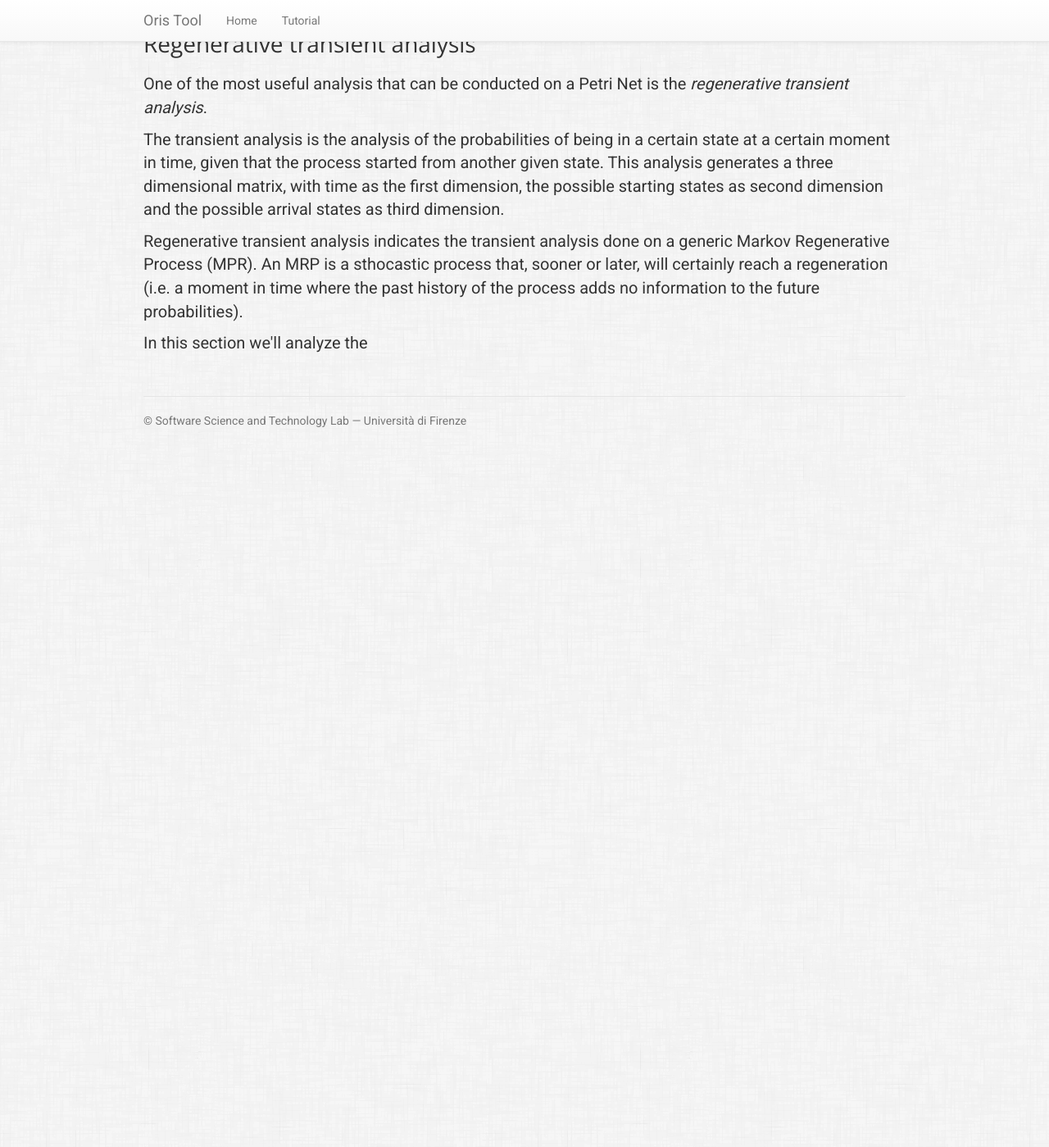
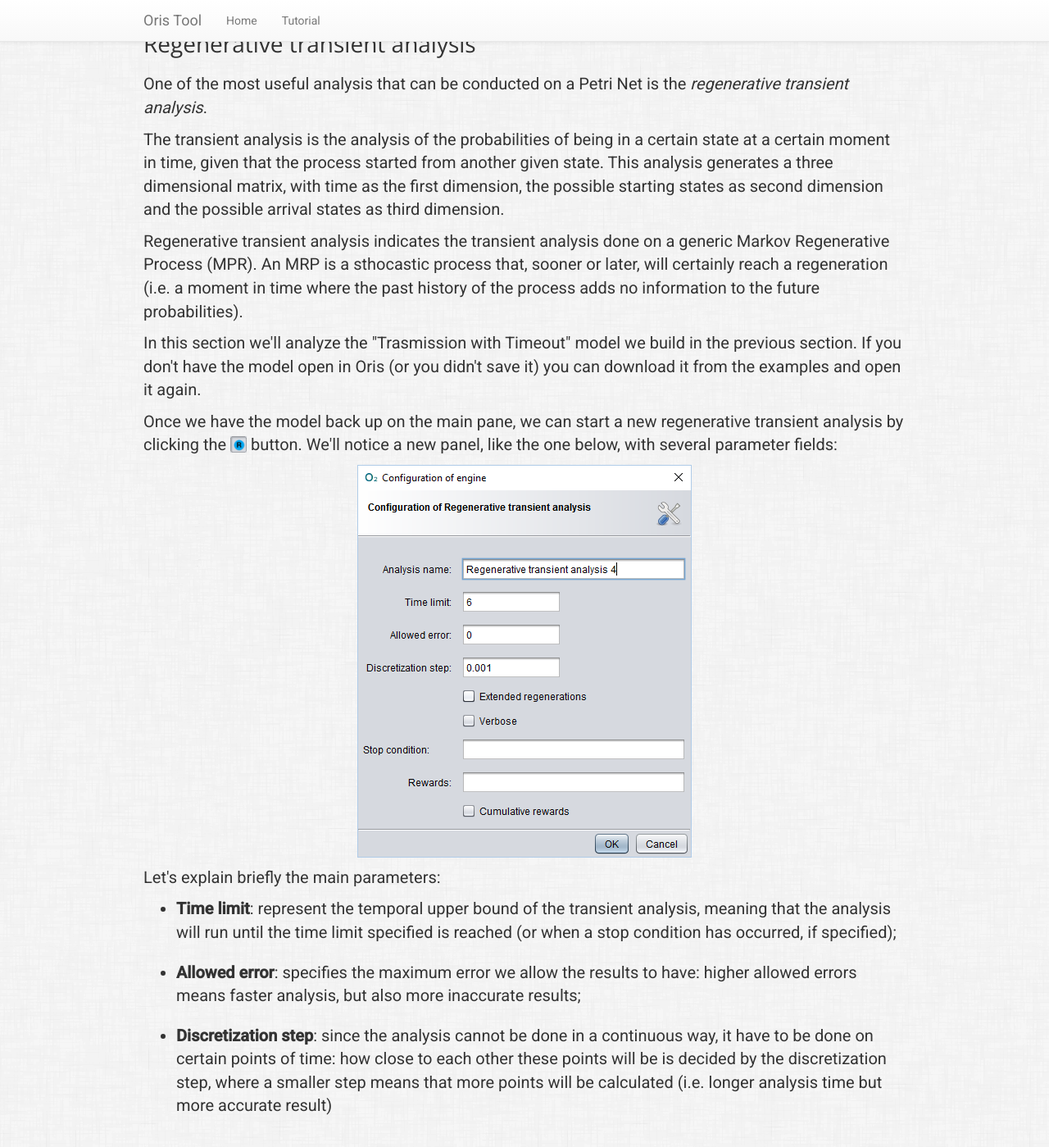
Before and after one commit to oris-tool/oris-tool.github.io, a Jekyll site: the page built from tutorial.html, in a window 1280 px wide and 1400 px high, scrolled down 5312 px. Shown: the whole window at 82% size. Built offline with Jekyll 4.4.1, drawn with Linux system fonts in a browser that asks for light colours; before the commit the page ends 5865 px from its top, so only the background shows below that.

Commit message:
Regenerative transient analysis WIP

```diff
--- a/tutorial.html
+++ b/tutorial.html
@@ -85,5 +85,13 @@ title: Oris Tool's tutorials and examples
   <p>One of the most useful analysis that can be conducted on a Petri Net is the <i>regenerative transient analysis</i>.</p>
   <p>The transient analysis is the analysis of the probabilities of being in a certain state at a certain moment in time, given that the process started from another given state. This analysis generates a three dimensional matrix, with time as the first dimension, the possible starting states as second dimension and the possible arrival states as third dimension.</p>
   <p>Regenerative transient analysis indicates the transient analysis done on a generic Markov Regenerative Process (MPR). An MRP is a sthocastic process that, sooner or later, will certainly reach a regeneration (i.e. a moment in time where the past history of the process adds no information to the future probabilities).</p>
-  <p>In this section we'll analyze the </p>
+  <p>In this section we'll analyze the "Trasmission with Timeout" model we build in the previous section. If you don't have the model open in Oris (or you didn't save it) you can download it from the examples and open it again.</p>
+  <p>Once we have the model back up on the main pane, we can start a new regenerative transient analysis by clicking the <img class="toolbar-btn" src="/images/reg_trans_btn.png"> button. We'll notice a new panel, like the one below, with several parameter fields:</p>
+  <p><img class="tutorial-screenshot" src="/images/reg_trans_params.png"></p>
+  <p>Let's explain briefly the main parameters:</p>
+  <ul>
+    <li><b>Time limit</b>: represent the temporal upper bound of the transient analysis, meaning that the analysis will run until the time limit specified is reached (or when a stop condition has occurred, if specified);</li>
+    <li><b>Allowed error</b>: specifies the maximum error we allow the results to have: higher allowed errors means faster analysis, but also more inaccurate results;</li>
+    <li><b>Discretization step</b>: since the analysis cannot be done in a continuous way, it have to be done on certain points of time: how close to each other these points will be is decided by the discretization step, where a smaller step means that more points will be calculated (i.e. longer analysis time but more accurate result)</li>
+  </ul>
 </div>
```
Also changed, not shown: images/reg_trans_btn.png (added), images/reg_trans_params.png (added), images/rej.png, images/timeout.png, 1 other file.
